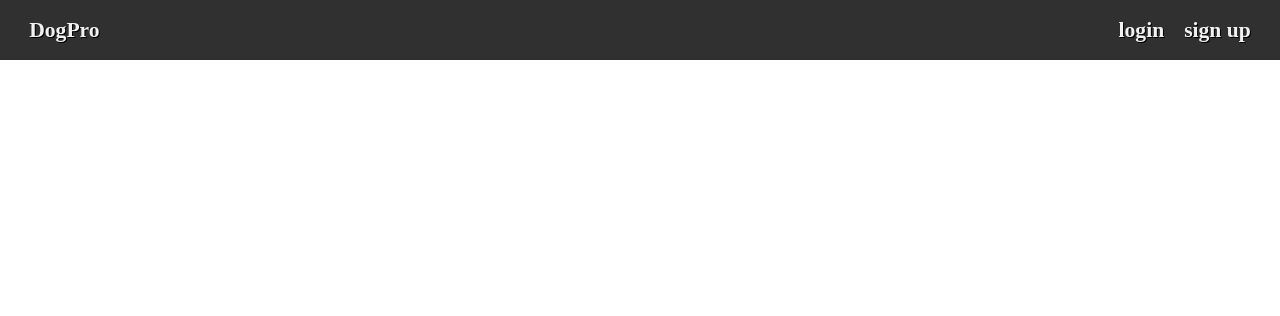
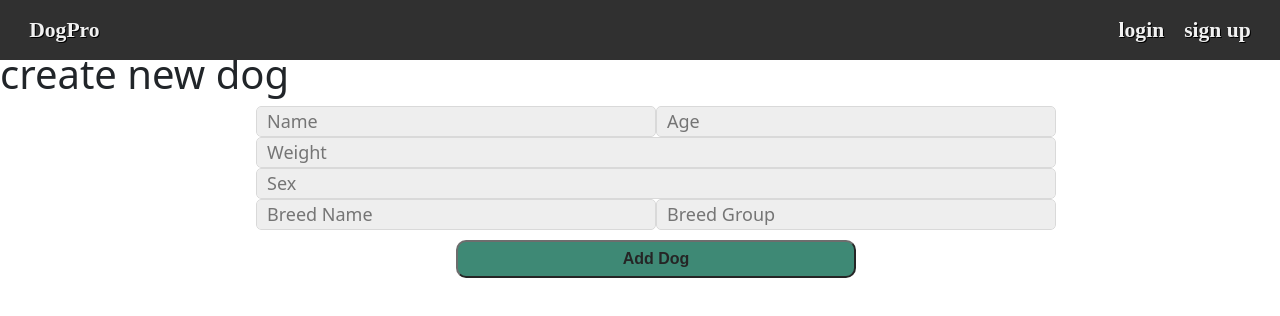
Before and after one commit to Tfauves/DogProFrontEnd, a React (Create React App) app: page /newDog in a window 1280 px wide. Shown: the top 316 px of the page. Built offline with nearby package versions, Linux system fonts and the light colour scheme.

Commit message:
navigate to new dog for from profile

```diff
--- a/src/components/Auth/NewUserForm.js
+++ b/src/components/Auth/NewUserForm.js
@@ -8,7 +8,6 @@ import Button from 'react-bootstrap/Button';
 
 const NewUserForm = (props) => {
   const {query, updateForm, onSubmit} = props;
-
   const handleChange = (e) => {
     updateForm(e.target.id, e.target.value);
   }
--- a/src/components/Navbar/NavBar.js
+++ b/src/components/Navbar/NavBar.js
@@ -58,6 +58,11 @@ const NavBar = (props) => {
               to="/profile"
               label="profile"
             />
+            {/* <NavButton
+              style={{ fontFamily: "specialElite, cursive" }}
+              to="/newDog"
+              label="add dog"
+            /> */}
           </Fragment>
         ) : (
           <Fragment>
--- /dev/null
+++ b/src/components/NewDog.js
@@ -0,0 +1,72 @@
+import React, {useState, useContext} from 'react';
+import { useNavigate } from 'react-router-dom';
+import NewDogForm from './NewDogForm';
+import axios from 'axios';
+import { AuthContext } from './Providers/AuthProvider';
+
+
+
+const NewDog = () => {
+    const host = "http://localhost:8080";
+
+    let navigate = useNavigate();
+
+    const [query, setQuery] = useState({
+        name: "",
+        age: "",
+        weight: "",
+        sex: "",
+        breedName: "",
+        breedGroup: "",
+
+    });
+
+    const [auth, setAuth] = useContext(AuthContext)
+
+    const updateForm = (field, value) => {
+        setQuery({
+            ...query,
+            [field]: value
+        })
+    }
+
+    const onSubmit = async (token) => {
+        const data = query;
+        data.name = query.name;
+        data.age = query.age;
+        data.weight = query.weight;
+        data.sex = query.sex;
+
+        data.breedName = query.breedName;
+        data.breedGroup = query.breedGroup;
+
+        try {
+            const res = await axios.post(
+
+                `${host}/api/dogs/new`,
+                 data,
+                 {
+                    headers: {
+                      "Authorization": `Bearer ${token}`
+                    }
+                  }
+
+                 )
+
+            navigate('/profile')
+
+        }catch (err) {
+            alert(err.response.data.message);
+        }
+    }
+
+    return (
+        <NewDogForm
+        query={query}
+        updateForm={updateForm}
+        onSubmit={onSubmit}
+        />
+    )
+
+}
+export default NewDog;
--- /dev/null
+++ b/src/components/NewDogForm.js
@@ -0,0 +1,92 @@
+import React from "react";
+import InlineInputContainer from "./common/InlineInputContainer";
+import Input from "./common/Input";
+import AdvButton from "./common/AdvButton";
+import Form from "./common/Form";
+
+const NewDogForm = (props) => {
+  const {query, updateForm, onSubmit } = props;
+console.log(query);
+  const handleChange = (e) => {
+    updateForm(e.target.id, e.target.value);
+  };
+
+  const handleSubmit = (e) => {
+    onSubmit(e);
+  };
+
+  return (
+    <div>
+      <h1>create new dog</h1>
+      <Form
+        onSubmit={handleSubmit}
+        style={{
+          maxWidth: "800px",
+          width: "100%",
+        }}
+      >
+        <InlineInputContainer>
+          <Input
+            id="name"
+            placeholder="Name"
+            onChange={handleChange}
+            value={query.name}
+          />
+          <Input
+            id="age"
+            placeholder="Age"
+            onChange={handleChange}
+              // value={query.age}
+          />
+        </InlineInputContainer>
+        <InlineInputContainer>
+          <Input
+            id="weight"
+            placeholder="Weight"
+            onChange={handleChange}
+              // value={query.weight}
+          />
+        </InlineInputContainer>
+        <InlineInputContainer>
+          <Input
+          id="sex"
+          placeholder="Sex"
+          onChange={handleChange}
+          // value={query.sex}
+        />
+        </InlineInputContainer>
+        <InlineInputContainer>
+          {/* <Input
+          id="breed"
+          placeholder="Breed"
+          onChange={handleChange}
+        //   value={query.breed}
+        /> */}
+          <Input
+            id="breedName"
+            placeholder="Breed Name"
+            onChange={handleChange}
+              // value={query.breedName}
+          />
+          <Input
+            id="breedGroup"
+            placeholder="Breed Group"
+            onChange={handleChange}
+              // value={query.breedGroup}
+          />
+        </InlineInputContainer>
+        <AdvButton
+          style={{ marginTop: "10px" }}
+          variant="primary"
+          size="lg"
+          type="submit"
+        >
+          Add Dog
+        </AdvButton>
+        {/* <Button>Submit</Button> */}
+      </Form>
+    </div>
+  );
+};
+
+export default NewDogForm;
--- a/src/components/Profiles/Profile.js
+++ b/src/components/Profiles/Profile.js
@@ -4,19 +4,19 @@ import { useParams } from "react-router-dom";
 import { AuthContext } from "../Providers/AuthProvider";
 import Spinner from "../faCommon/Spinner";
 import AdvButton from "../common/AdvButton"
-// import Button from "../common/Button";
 import { Fragment } from "react/cjs/react.production.min";
 import image from "../../assets/bgimg.jpg";
 import { Container } from "react-bootstrap";
 import {faPaw} from '@fortawesome/free-solid-svg-icons'
 import {FontAwesomeIcon} from '@fortawesome/react-fontawesome'
-import Dog from "./Dog";
 import Dogs from "./Dogs";
+import {useNavigate} from "react-router-dom";
 
 
 
 
 const Profile = (props) => {
+  let navigate = useNavigate();
   const params = useParams();
   const [owner, setOwner] = useState({
     id: params.proId,
@@ -39,6 +39,10 @@ const Profile = (props) => {
     setLoading(true);
     _fetchOwner();
   }, []);
+
+  const onClick = () => {
+    navigate("/newDog")
+  }
 
   const displayProfile = () => {
     return (
@@ -95,23 +99,7 @@ const Profile = (props) => {
             >
               Your Dogs
             </h1>
-
-
-
-            {/* <li
-              style={{
-                display: "flex",
-                flexDirection: "column",
-                width: "80%",
-                textAlign: "center",
-              }}
-            >
-              {owner.myDogs.map((dog, i) => (
-                <Dog dog={dog} key={dog.id} />
-              ))}
-            </li> */}
           </div>
-
           <Dogs />
         </Container>
 
@@ -124,7 +112,7 @@ const Profile = (props) => {
             maxWidth: "900px",
           }}
         >
-          <AdvButton style={{
+          <AdvButton onClick={onClick} style={{
             width: 'auto',
             color: '#F1F1F1',
             backgroundColor: 'gray'
@@ -143,9 +131,6 @@ const Profile = (props) => {
     );
   };
 
-
-
-
   return (
     <div
       style={{
--- a/src/components/Routers/AppRouter.js
+++ b/src/components/Routers/AppRouter.js
@@ -6,6 +6,7 @@ import Login from '../Auth/Login';
 import Register from '../Auth/Register';
 import Profile from "../Profiles/Profile";
 import Dogs from '../Profiles/Dogs';
+import NewDog from '../NewDog';
 
 const AppRouter = () => {
 
@@ -16,11 +17,13 @@ const AppRouter = () => {
 
         <Routes>
           <Route path="/" element={<Home />} />
+          <Route path="/newDog" element={<NewDog />} />
           <Route path="/login" element={<Login />} />
           <Route path="/register" element={<Register />} />
           <Route path="/profile" element={<Profile />} />
           <Route path="/profile/:ownId" element={<Profile />} />
           <Route path="/dog" element={<Dogs />} />
+
         </Routes>
       </div>
     </div>
```
